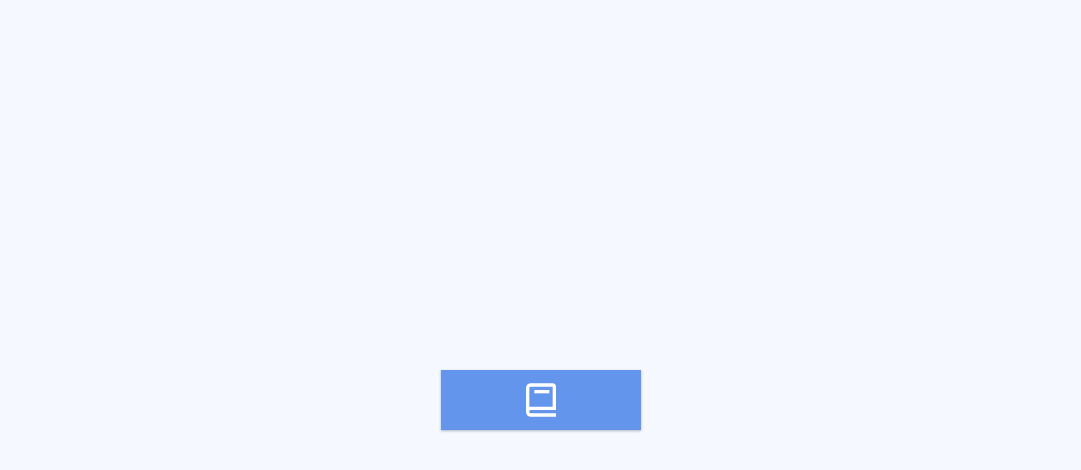
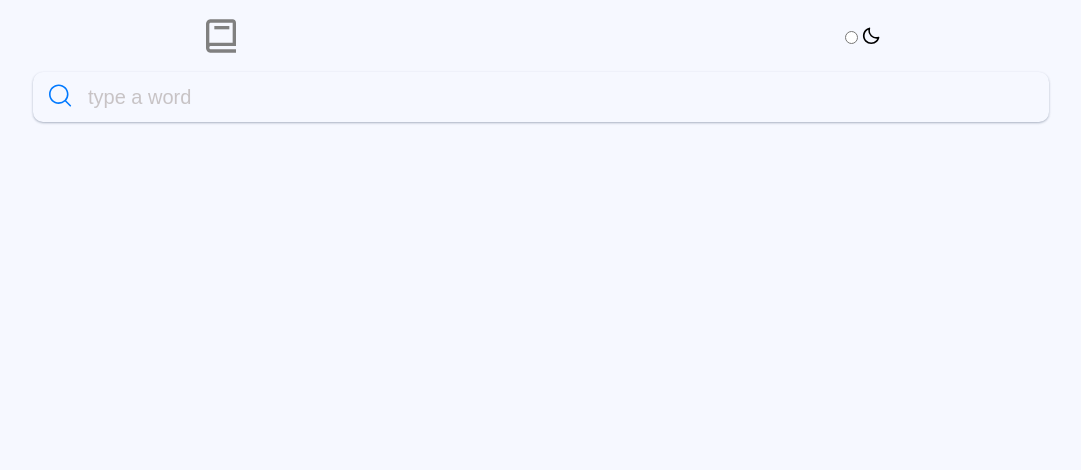
Before and after one commit to maicondguerian/dictionary-web-api, a React (Vite) app: page / in a window 1280 px wide. Shown: the top 470 px of the page, without its empty margins (99-1180 px from the left). Built offline with nearby package versions, Linux system fonts and the light colour scheme.

Commit message:
props in styled button

```diff
--- a/src/App.jsx
+++ b/src/App.jsx
@@ -1,20 +1,22 @@
 import { useState } from "react"
 import { createGlobalStyle, ThemeProvider } from "styled-components"
-import {  ButtonWithIcon, StyledButton } from "./components/header/Header.style"
-import {  StyledDiv } from "./container/Div.style"
+import { Header } from "./components/header/Header.style"
 import { theme, darkThemeColor } from "./theme/theme"
+import { StyledDiv } from "./container/Div.style";
+import { SearchBar } from "./components/serach/Input";
 import { BiBook } from "react-icons/bi";
 
 function App() {
   const [toggleTheme, settoggleTheme] = useState(theme)
 
   const handleTheme = () => {
-  if(toggleTheme === theme){
+    if (toggleTheme === theme) {
       settoggleTheme(darkTheme)
     } else {
       settoggleTheme(theme)
     }
   }
+
   const darkTheme = {
     ...theme,
     colors: {
@@ -22,20 +24,23 @@ const darkTheme = {
       ...darkThemeColor
     }
   }
-  const GlocablStyle = createGlobalStyle`
+  const GlobalStyle = createGlobalStyle`
     body{
       background-color: ${props => props.theme.colors.softWhite};
       padding: 0;
       margin: 0;
       box-sizing: border-box;
+      outline: none;
+      border: none;
     }
   `
 
   return (
     <ThemeProvider theme={toggleTheme}>
-      <GlocablStyle />
+      <GlobalStyle />
       <StyledDiv>
-        <ButtonWithIcon onClick={handleTheme} Icon={BiBook} />
+        <Header Icon={BiBook} size={40} color={'gray'}/>
+      <SearchBar />
       </StyledDiv>
     </ThemeProvider>
   )
--- a/src/components/header/Header.style.jsx
+++ b/src/components/header/Header.style.jsx
@@ -1,37 +1,68 @@
 import styled from "styled-components";
+import { BiBook, BiMoon } from "react-icons/bi";
 
 
-export const StyledButton = styled.button`
-    height: 60px;
-    width: 200px;
-    padding: 1rem;
-    border: none;
+const StyledHeader = styled.nav`
+width: 100%;
+
+
+ul{
     display: flex;
-    align-items: center;
-    justify-content: center;
-    background-color: ${props => props.theme.colors.softBlue};
-    box-shadow: 0 0.063rem 0.188rem rgb(31 50 81 / 12%), 0 0.063rem 0.125rem rgb(31 50 81 / 24%);
+    list-style: none;
+    justify-content: space-around;
+    padding: 0;
 
-    color: ${props => props.theme.colors.white};
+    li{
+        display: flex;
+        align-items: center;
+        justify-content: center;
 
-&:hover{
-    background-color: ${props => props.theme.colors.midBlue};
-    box-shadow: 0 0.875rem 1.75rem rgb(31 50 81 / 25%), 0 0.625rem 0.625rem rgb(31 50 81 / 22%);
-    transition: all 0.3s ease-in-out;
+    }
 }
-
 `
-StyledButton.defaultProps = {
-    children: 'custom-styled-button'
+export  const Header = ({Icon, size, color}) =>{
+    return(
+        <StyledHeader>
+            <ul>
+                <li> {Icon ? <Icon size={size} color={color} /> : <></>} </li>
+                <li> <input type="radio" name="" id="" /><BiMoon size={20} /> </li>
+            </ul>
+        </StyledHeader>
+    )
 
 }
 
+// export const StyledButton = styled.button`
+//     height: 60px;
+//     width: 200px;
+//     padding: 1rem;
+//     border: none;
+//     display: flex;
+//     align-items: center;
+//     justify-content: center;
+//     background-color: ${props => props.theme.colors.softBlue};
+//     box-shadow: 0 0.063rem 0.188rem rgb(31 50 81 / 12%), 0 0.063rem 0.125rem rgb(31 50 81 / 24%);
 
-export const ButtonWithIcon = ({ onClick, Icon, children }) => {
-    return (
-      <StyledButton onClick={onClick}>
-        {Icon ? <Icon size={40}/> : <></>}
-        {children}
-      </StyledButton>
-    );
-  };
+//     color: ${props => props.theme.colors.white};
+
+// &:hover{
+//     background-color: ${props => props.theme.colors.midBlue};
+//     box-shadow: 0 0.875rem 1.75rem rgb(31 50 81 / 25%), 0 0.625rem 0.625rem rgb(31 50 81 / 22%);
+//     transition: all 0.3s ease-in-out;
+// }
+
+// `
+// StyledButton.defaultProps = {
+//     children: 'custom-styled-button'
+
+// }
+
+
+// export const ButtonWithIcon = ({ onClick, Icon, children }) => {
+//     return (
+//       <StyledButton onClick={onClick}>
+//         {Icon ? <Icon size={40}/> : <></>}
+//         {children}
+//       </StyledButton>
+//     );
+//   };
--- /dev/null
+++ b/src/components/serach/Input.jsx
@@ -0,0 +1,62 @@
+import styled from "styled-components";
+
+const StyledInput = styled.input`
+height: 50px;
+width: 950px;
+background-color: transparent;
+border: none;
+outline: none;
+padding: 0 0 0 1rem;
+font-size: 20px;
+
+&{
+    ::placeholder{
+        font-size: 20px;
+        color: #b6b0b0ba;
+
+    }
+}
+
+`
+
+const StyledWrapper = styled.div`
+    box-shadow: 0 0.063rem 0.188rem rgb(31 50 81 / 12%), 0 0.063rem 0.125rem rgb(31 50 81 / 24%);
+    height: 50px;
+    width:1000px;
+    border-radius: 10px;
+    display: flex;
+    padding: 0 0 0 1rem;
+    align-items: center;
+
+
+`
+const SearchIcon = ({ size }) => {
+    return (
+        <svg
+            xmlns="http://www.w3.org/2000/svg"
+            height={size}
+            width={size}
+            viewBox="0 0 25 24"
+        >
+            <path
+                d="M10.609 0c5.85 0 10.608 4.746 10.608 10.58 0 2.609-.952 5-2.527 6.847l5.112 5.087a.87.87 0 01-1.227 1.233l-5.118-5.093a10.58 10.58 0 01-6.848 2.505C4.759 21.16 0 16.413 0 10.58 0 4.747 4.76 0 10.609 0zm0 1.74c-4.891 0-8.87 3.965-8.87 8.84 0 4.874 3.979 8.84 8.87 8.84a8.855 8.855 0 006.213-2.537l.04-.047a.881.881 0 01.058-.053 8.786 8.786 0 002.558-6.203c0-4.875-3.979-8.84-8.87-8.84z"
+                fill="#0079ff"
+            />
+        </svg>
+    );
+};
+
+export const SearchBar = () => {
+    return (
+        <StyledWrapper>
+            <span>
+                <SearchIcon size="23px" />
+            </span>
+            <StyledInput
+                type="text"
+                placeholder="type a word"
+            />
+        </StyledWrapper>
+    )
+
+}
--- a/src/container/Div.style.jsx
+++ b/src/container/Div.style.jsx
@@ -2,8 +2,10 @@ import styled from "styled-components";
 
 export const StyledDiv = styled.div`
 /* ...colocar estilos */
+width: 100vw;
 display: flex;
+flex-direction: column;
+align-items: center;
 justify-content: center;
-align-items: center;
-height: 100vh;
+
 `
--- a/src/theme/theme.js
+++ b/src/theme/theme.js
@@ -5,7 +5,8 @@ export const theme = {
         softDark: '#000c',
         midBlue: '#3463bb',
         softBlue: '#6495ed',
-        softWhite: 'rgb(246, 248, 255)'
+        softWhite: 'rgb(246, 248, 255)',
+        softGray: '#EDEDEC' //#b6b0b0ba'
     }
 }
 
```
Lines whose indentation alone changed are shown as unchanged.
